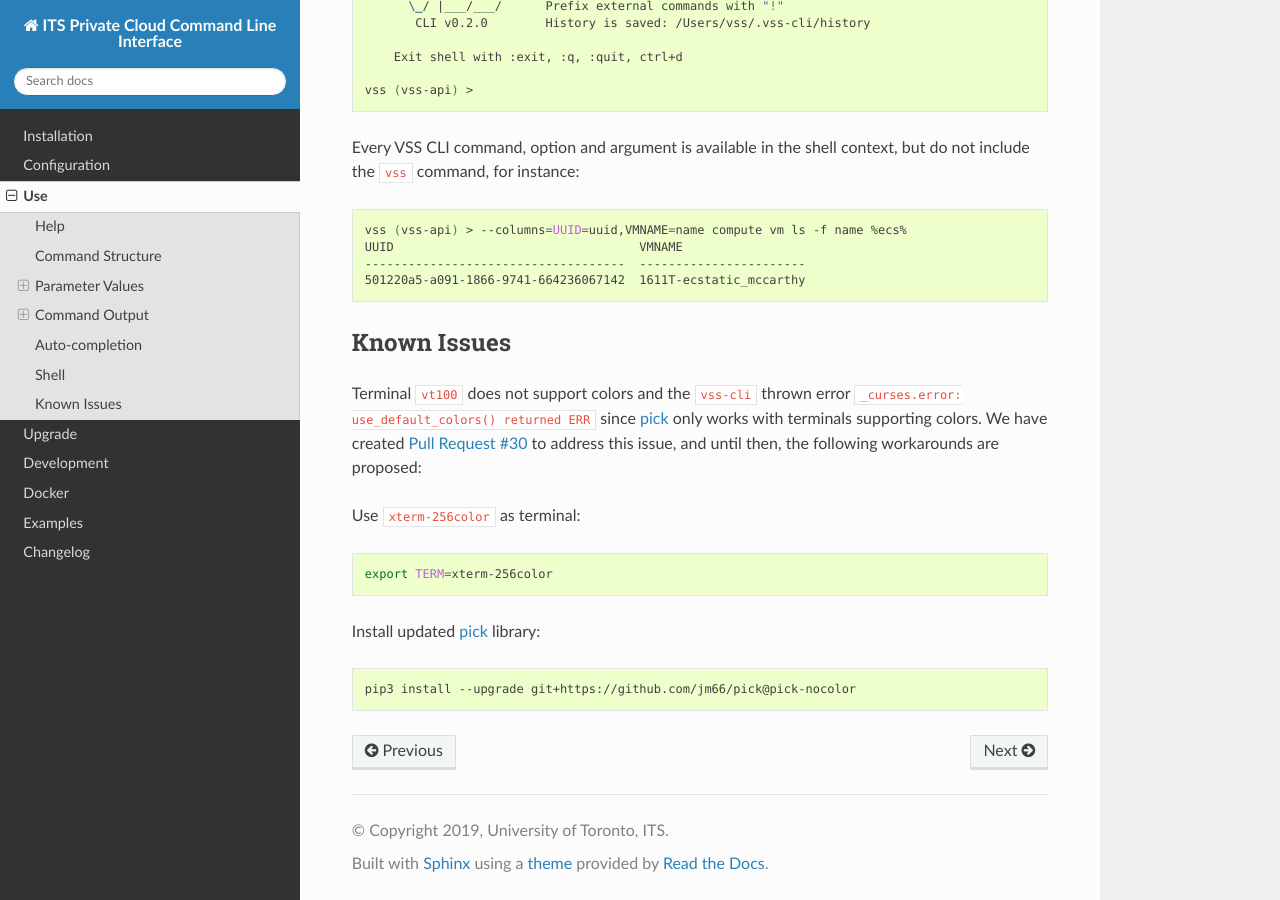
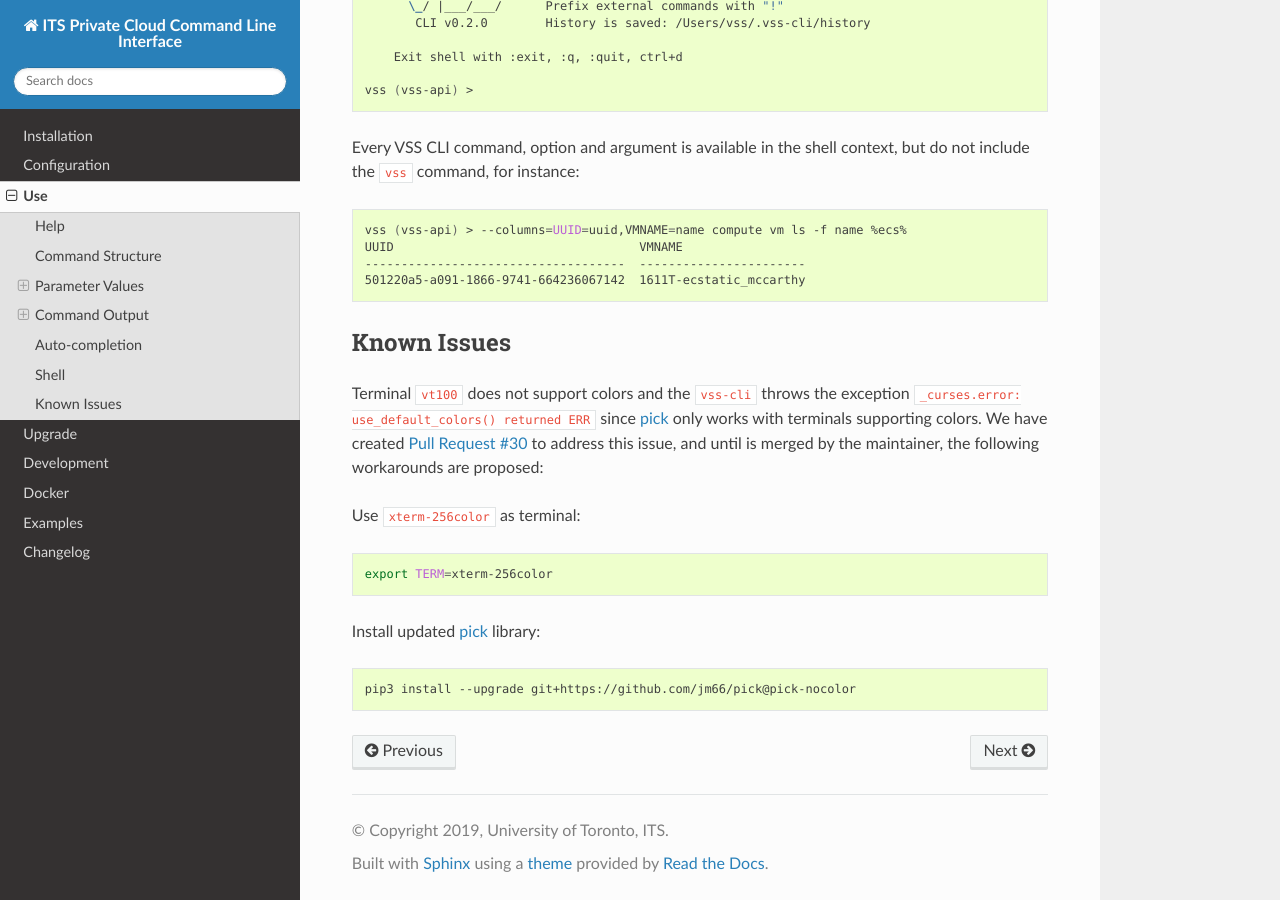
Before and after one commit to EIS-ITS/vss-cli, a Sphinx documentation site: the page built from docs/use.rst, in a window 1280 px wide and 900 px high, scrolled down 7213 px. Built offline with Sphinx 7.4.7 and the Read the Docs theme 2.0.0, drawn with Linux system fonts in a browser that asks for light colours; the version number could not be read and is left out.

Commit message:
Issue #136: 🎉Version release v0.2.1 - Bump version: 0.2.1-dev8 → 0.2.1 - fixes #136

```diff
--- a/docs/use.rst
+++ b/docs/use.rst
@@ -406,10 +406,10 @@ but do not include the ``vss`` command, for instance:
 Known Issues
 ------------
 
-Terminal ``vt100`` does not support colors and the ``vss-cli`` thrown error
+Terminal ``vt100`` does not support colors and the ``vss-cli`` throws the exception
 ``_curses.error: use_default_colors() returned ERR`` since `pick`_ only works with
 terminals supporting colors. We have created `Pull Request #30`_ to address
-this issue, and until then, the following workarounds are proposed:
+this issue, and until is merged by the maintainer, the following workarounds are proposed:
 
 Use ``xterm-256color`` as terminal:
 
```
Also changed, not shown: .bumpversion.cfg, 3 other files.
